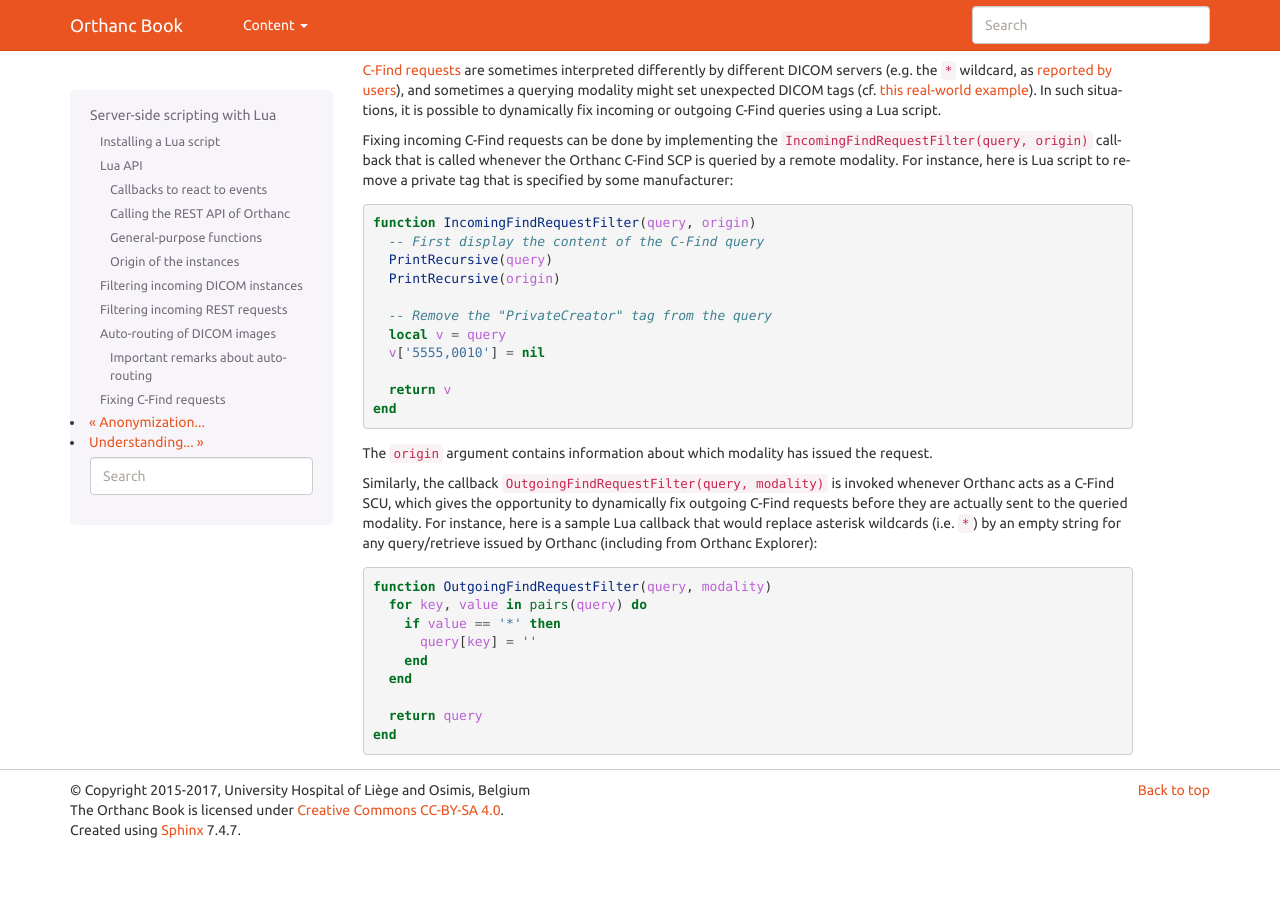
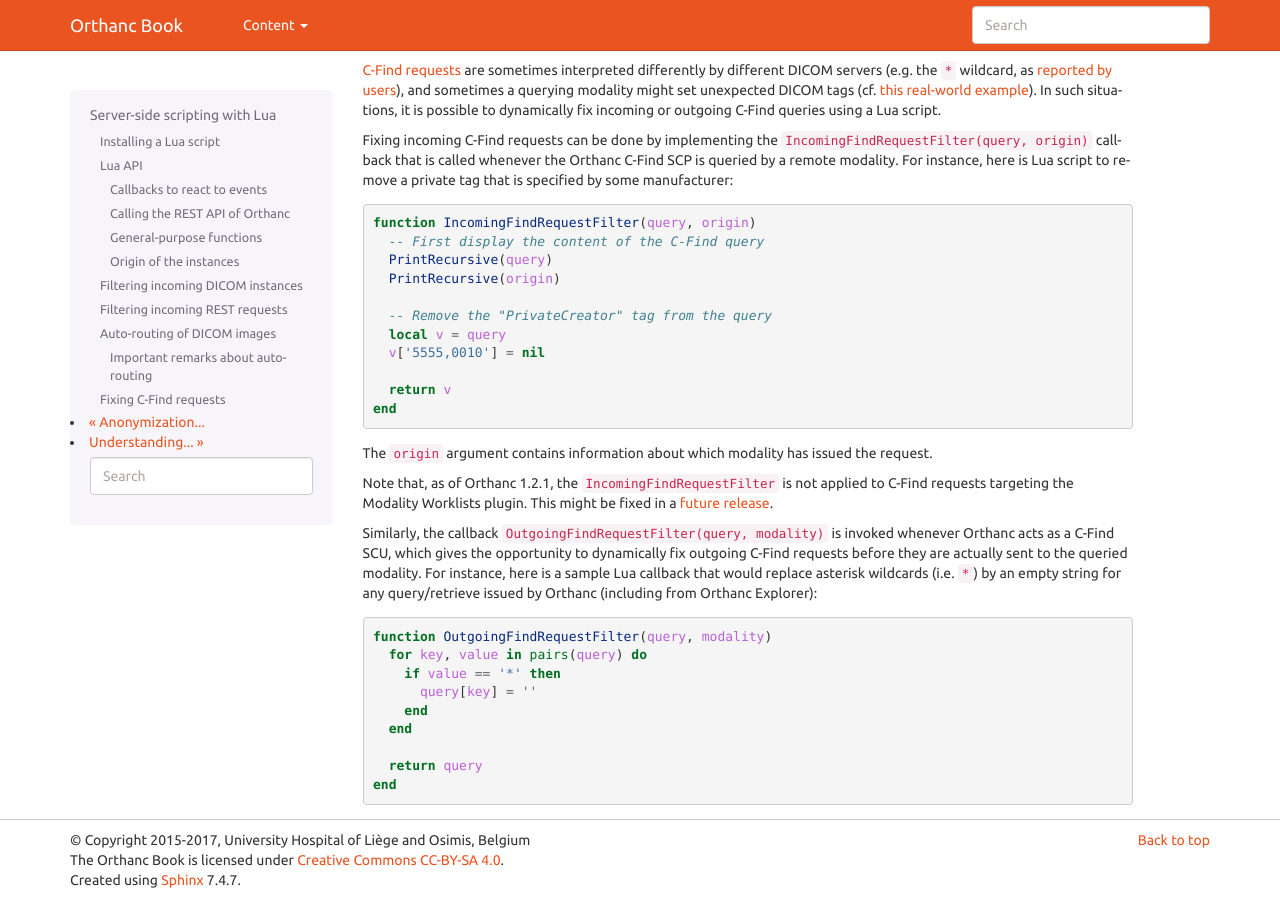
Before and after one commit to orthanc-mirrors/orthanc-book, a Sphinx documentation site: the page built from Sphinx/source/users/lua.rst, in a window 1280 px wide and 900 px high, scrolled down 5751 px. Built offline with Sphinx 7.4.7, drawn with Linux system fonts in a browser that asks for light colours; before the commit the page ends 6601 px from its top, so only the background shows below that.

Commit message:
IncomingFindRequestFilter not applied to worklist plugin

```diff
--- a/Sphinx/source/users/lua.rst
+++ b/Sphinx/source/users/lua.rst
@@ -447,6 +447,10 @@
 The ``origin`` argument contains information about which modality has
 issued the request.
 
+Note that, as of Orthanc 1.2.1, the ``IncomingFindRequestFilter`` is
+not applied to C-Find requests targeting the Modality Worklists plugin.
+This might be fixed in a `future release <https://bitbucket.org/sjodogne/orthanc/issues/57/c-find-matching-refactoring-required>`__.
+
 Similarly, the callback ``OutgoingFindRequestFilter(query, modality)``
 is invoked whenever Orthanc acts as a C-Find SCU, which gives the
 opportunity to dynamically fix outgoing C-Find requests before they
```
